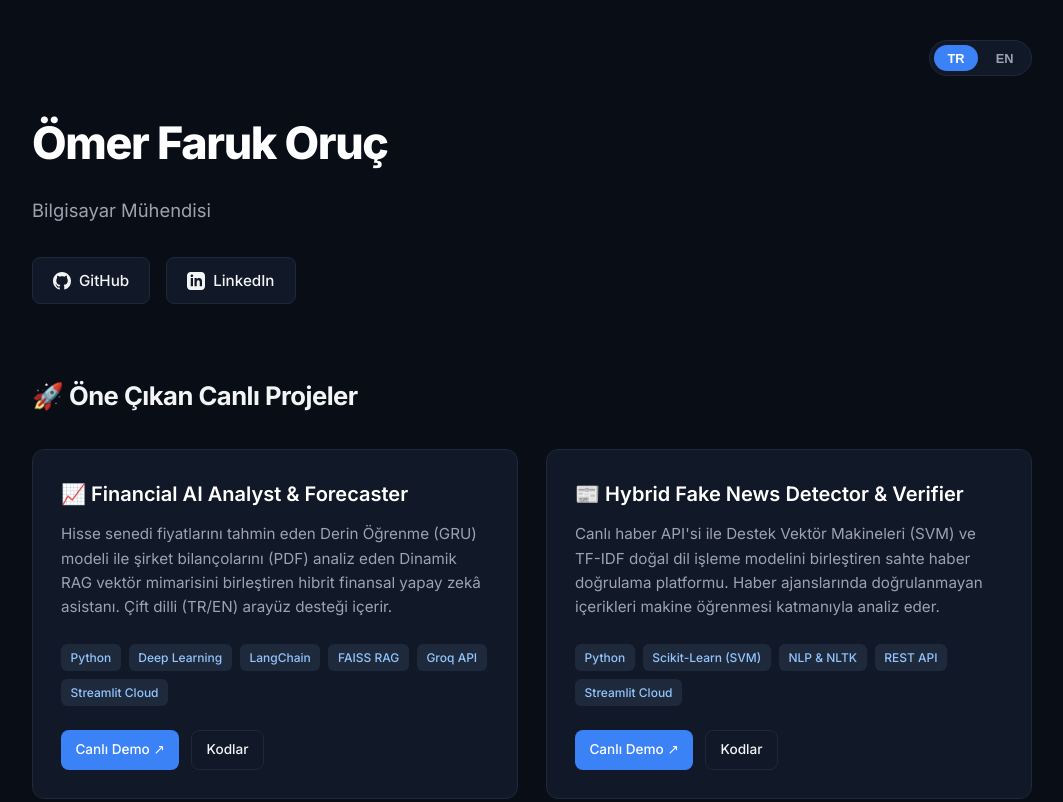
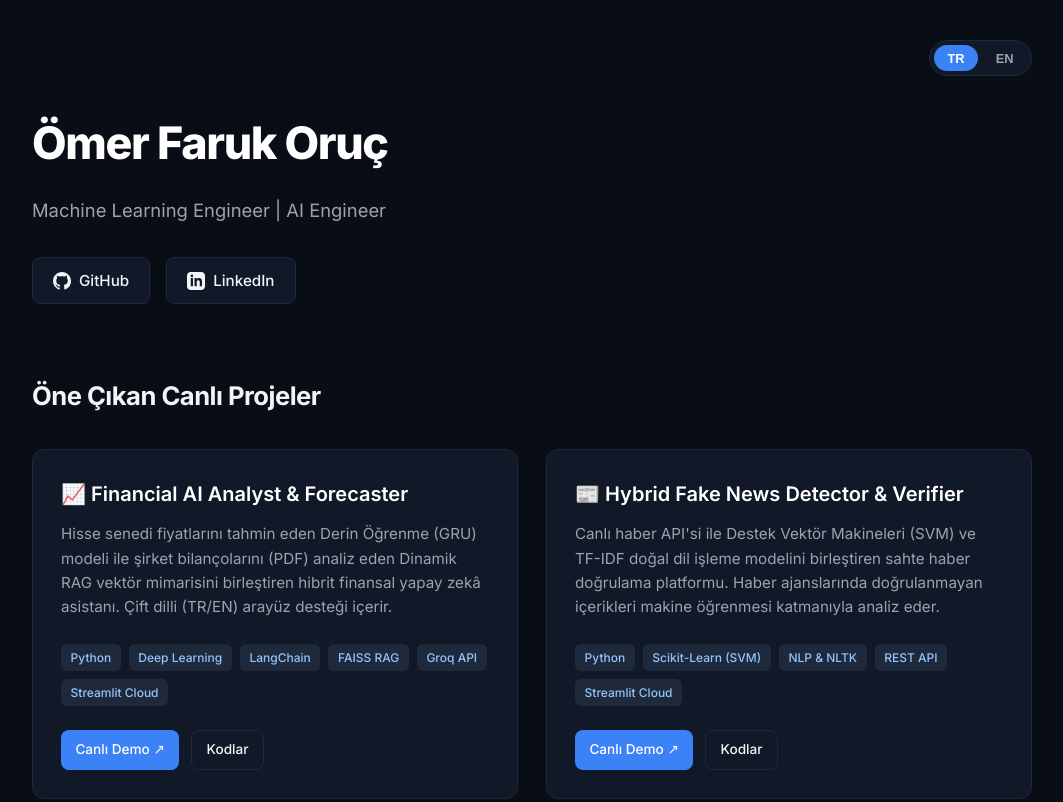
Before and after one commit to OmerOrucc/omerorucc.github.io, a plain HTML site: page index.html in a window 1280 px wide. Shown: the top 802 px of the page, without its empty margins (108-1171 px from the left). Drawn offline with Linux system fonts and the light colour scheme.

Commit message:
Update index.html

```diff
--- a/index.html
+++ b/index.html
@@ -3,7 +3,7 @@
 <head>
   <meta charset="UTF-8" />
   <meta name="viewport" content="width=device-width, initial-scale=1.0" />
-  <title>Ömer Faruk Oruç | Software & AI Engineer</title>
+  <title>Ömer Faruk Oruç | Machine Learning Engineer | AI Engineer</title>
   <link rel="preconnect" href="https://fonts.googleapis.com">
   <link rel="preconnect" href="https://fonts.gstatic.com" crossorigin>
   <link href="https://fonts.googleapis.com/css2?family=Inter:wght@300;400;500;600;700;800&display=swap" rel="stylesheet">
@@ -224,10 +224,10 @@
 
       <!-- Bio -->
       <p class="lang-tr">
-        Bilgisayar Mühendisi
+        Machine Learning Engineer | AI Engineer
       </p>
       <p class="lang-en">
-        Computer Engineer
+        Machine Learning Engineer | AI Engineer
       </p>
 
       <div class="links">
@@ -245,8 +245,8 @@
     <!-- Projects -->
     <section>
       <h2>
-        <span class="lang-tr">🚀 Öne Çıkan Canlı Projeler</span>
-        <span class="lang-en">🚀 Featured Live Projects</span>
+        <span class="lang-tr"> Öne Çıkan Canlı Projeler</span>
+        <span class="lang-en"> Featured Live Projects</span>
       </h2>
       <div class="projects-grid">
 
```
